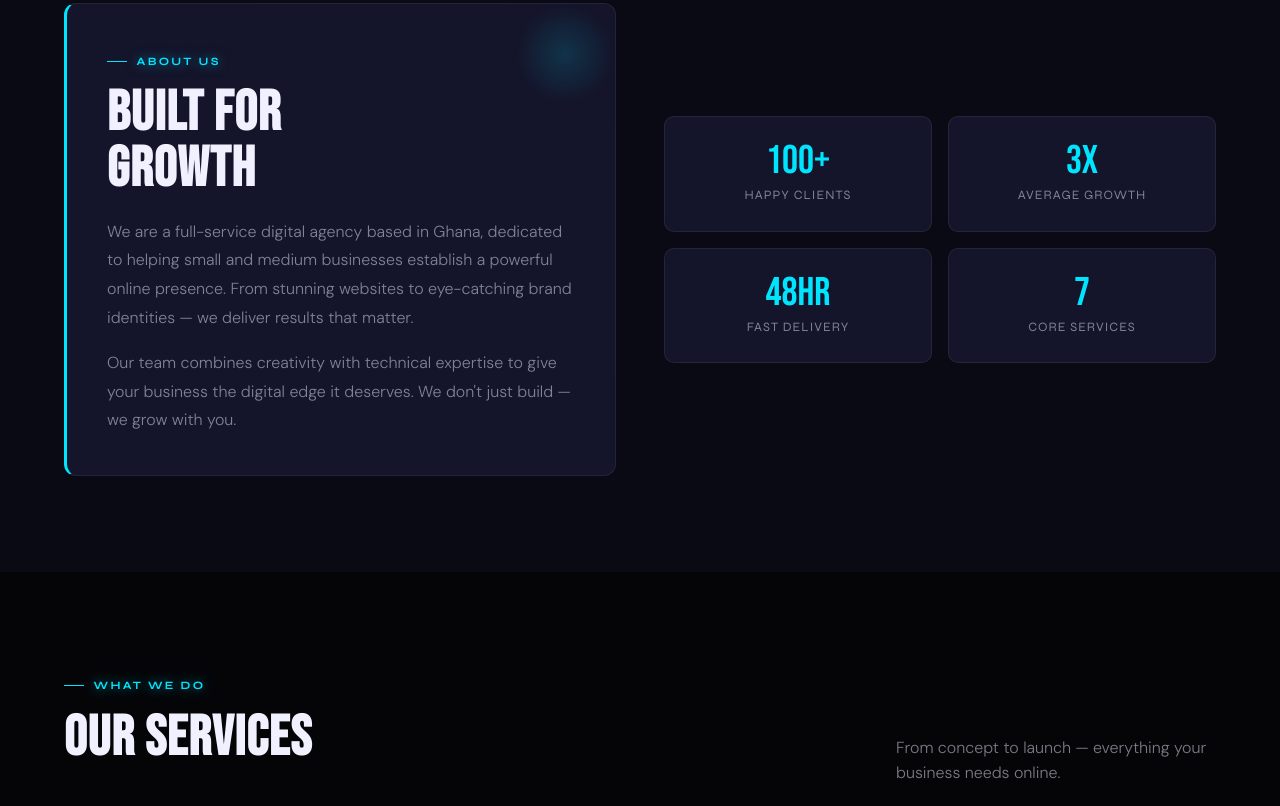
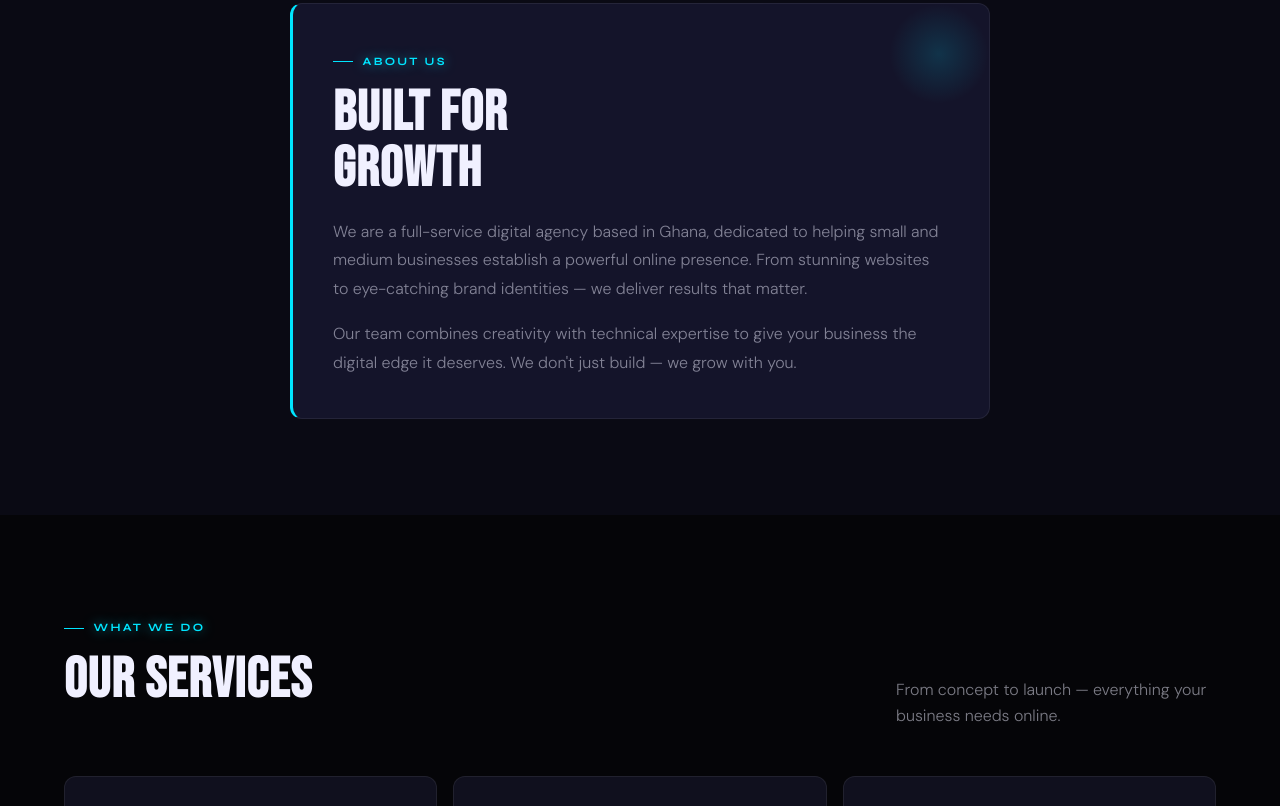
Before and after one commit to thedevagency-io/devagency, a plain HTML site: page index.html in a window 1280 px wide. Shown: the part 893-1699 px from the top of the page. Drawn offline with Linux system fonts and the light colour scheme.

Commit message:
Update index.html

```diff
--- a/index.html
+++ b/index.html
@@ -308,7 +308,8 @@
   /* ABOUT */
   #about { background: var(--deep); }
   .about-grid {
-    display: grid; grid-template-columns: 1fr 1fr; gap: 3rem; align-items: center;
+    display: grid; grid-template-columns: 1fr; gap: 3rem; align-items: center;
+    max-width: 700px; margin: 0 auto;
   }
   .about-card {
     background: var(--card);
@@ -374,7 +375,7 @@
     border: 1px solid rgba(0,229,255,0.2);
     display: flex; align-items: center; justify-content: center;
     margin-bottom: 1.2rem;
-    clip-path: polygon(6px 0%, 100% 0%, calc(100% - 6px) 100%, 0% 100%);
+    border-radius: 50%;
     color: var(--cyan);
   }
   .service-icon-wrap svg { width: 22px; height: 22px; }
@@ -670,24 +671,6 @@
           <h2 class="section-title">Built for<br/>Growth</h2>
           <p>We are a full-service digital agency based in Ghana, dedicated to helping small and medium businesses establish a powerful online presence. From stunning websites to eye-catching brand identities — we deliver results that matter.</p>
           <p>Our team combines creativity with technical expertise to give your business the digital edge it deserves. We don't just build — we grow with you.</p>
-        </div>
-        <div class="stats-grid reveal reveal-delay-1">
-          <div class="stat-box">
-            <span class="stat-num">100+</span>
-            <span class="stat-label">Happy Clients</span>
-          </div>
-          <div class="stat-box">
-            <span class="stat-num">3x</span>
-            <span class="stat-label">Average Growth</span>
-          </div>
-          <div class="stat-box">
-            <span class="stat-num">48hr</span>
-            <span class="stat-label">Fast Delivery</span>
-          </div>
-          <div class="stat-box">
-            <span class="stat-num">7</span>
-            <span class="stat-label">Core Services</span>
-          </div>
         </div>
       </div>
     </div>
```
